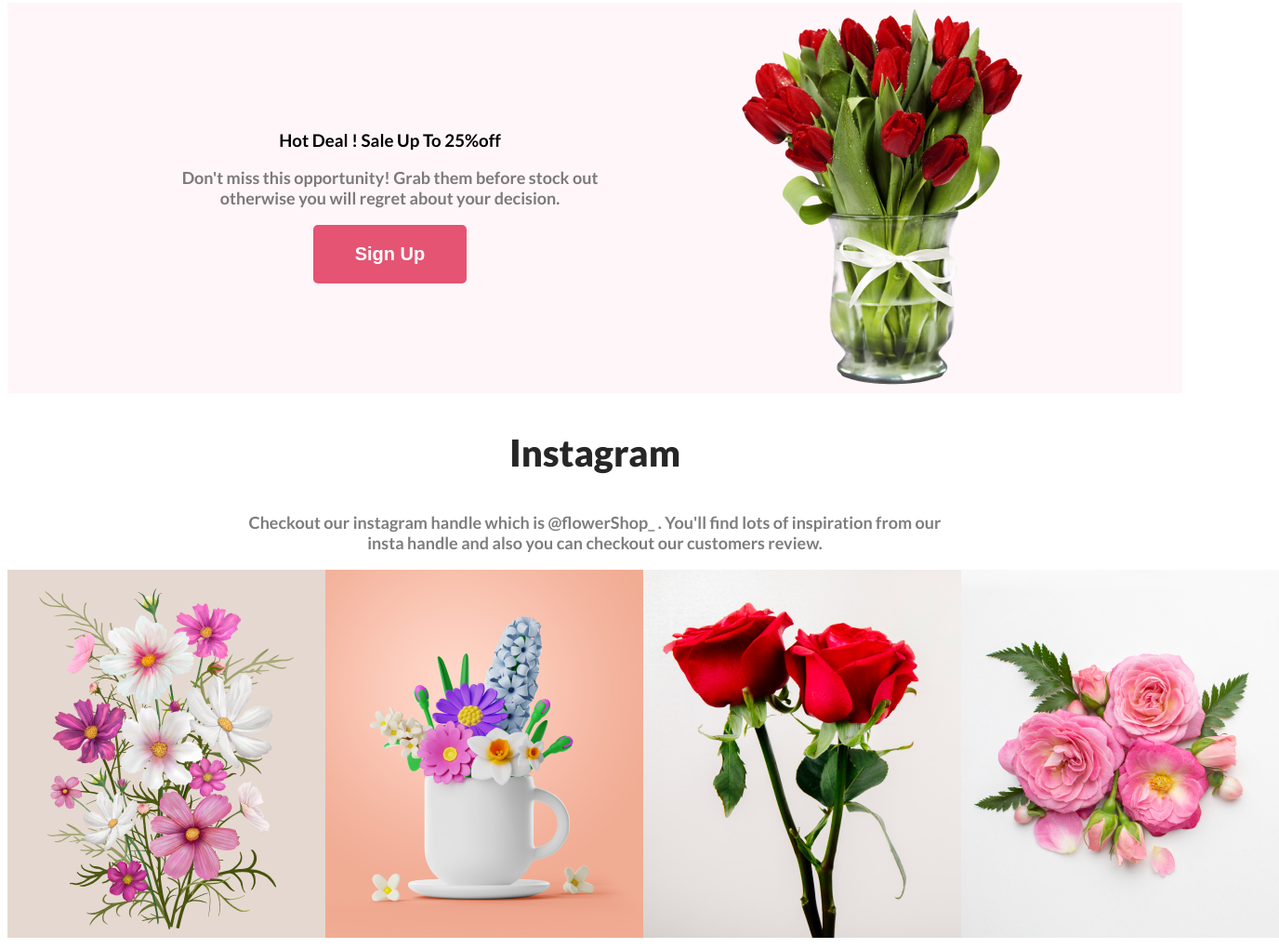
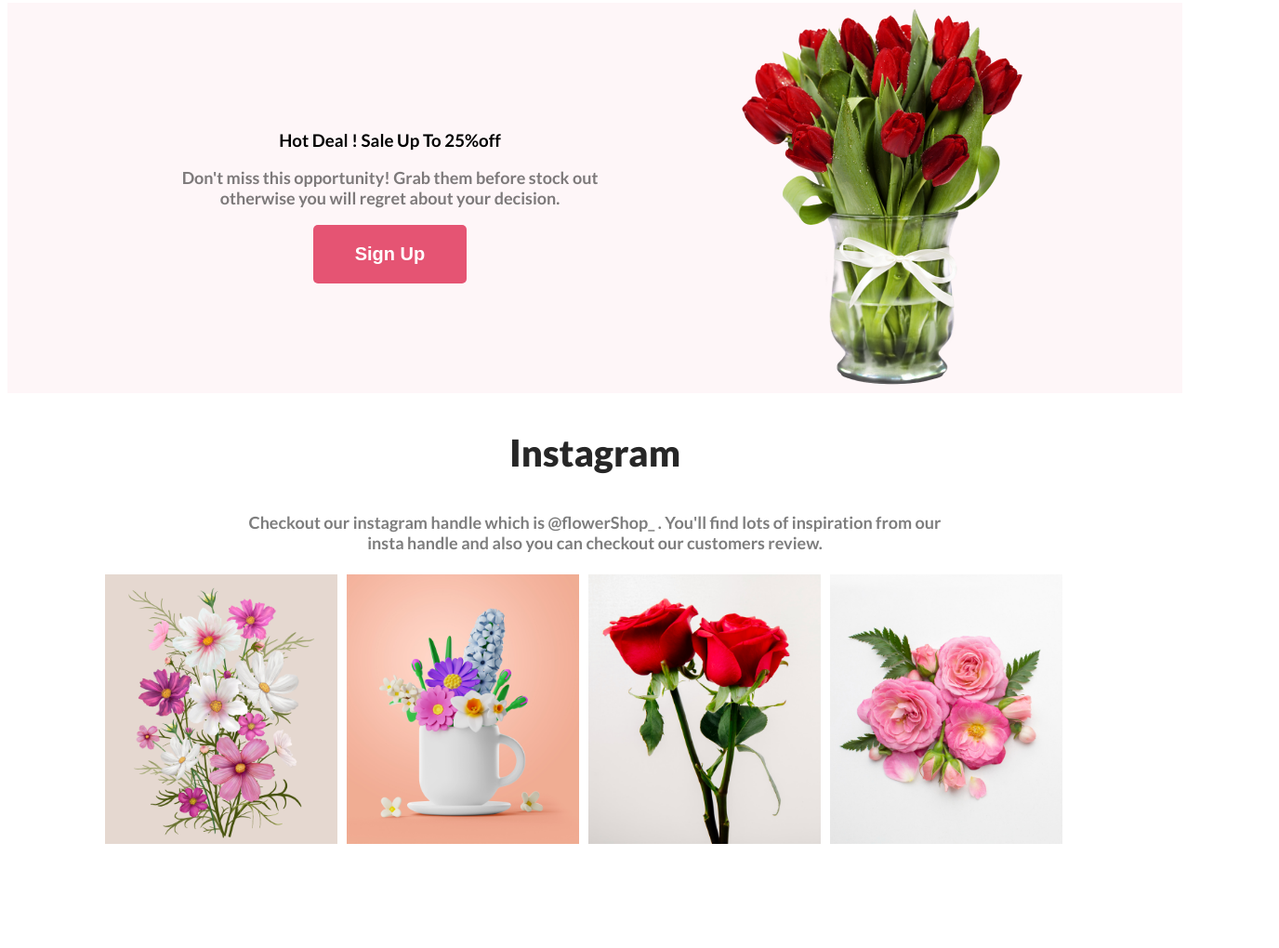
Before and after one commit to shaker09/onlineflowershop, a plain HTML site: page index.html in a window 1280 px wide. Shown: the part 2193-3213 px from the top of the page at 93% size, 1376 px wide, since content can reach past the window. After the commit the page ends 3117 px from the top, so only its background shows below. Drawn offline with Linux system fonts and the light colour scheme.

Commit message:
insta added

```diff
--- a/index.html
+++ b/index.html
@@ -83,19 +83,19 @@
             <p id="insta-description" class="para-primary">Checkout our instagram handle which is @flowerShop_ . You'll find lots of inspiration from our insta handle and also you can checkout our customers review.</p>
 
             <div  class="insta-container">
-                    <div>
+                    <div class="img-item">
                         <img src="Flower Asset/Rectangle 4.png" alt="">
                     </div>
 
-                    <div>
+                    <div class="img-item">
                         <img src="Flower Asset/Rectangle 5.png" alt="">
                     </div>
 
-                    <div>
+                    <div class="img-item">
                         <img src="Flower Asset/Rectangle 6.png" alt="">
                     </div>
 
-                    <div>
+                    <div class="img-item">
                         <img src="Flower Asset/Flower 01.png" alt="">
                     </div>
 
--- a/styles/flowershop.css
+++ b/styles/flowershop.css
@@ -163,7 +163,17 @@ nav a{
     padding: 0px 250px;
 }
 .insta-container{
-    display: flex;
-    align-items: center;
-    margin-right: 300px;
+    max-width: 1200px;
+    margin: 0 100px;
+    overflow: auto;
 }
+
+.img-item{
+    padding: 5px;
+    float: left;
+    width: 250px;
+}
+.img-item img{
+    width: 100%;
+    height: auto;
+}
```
